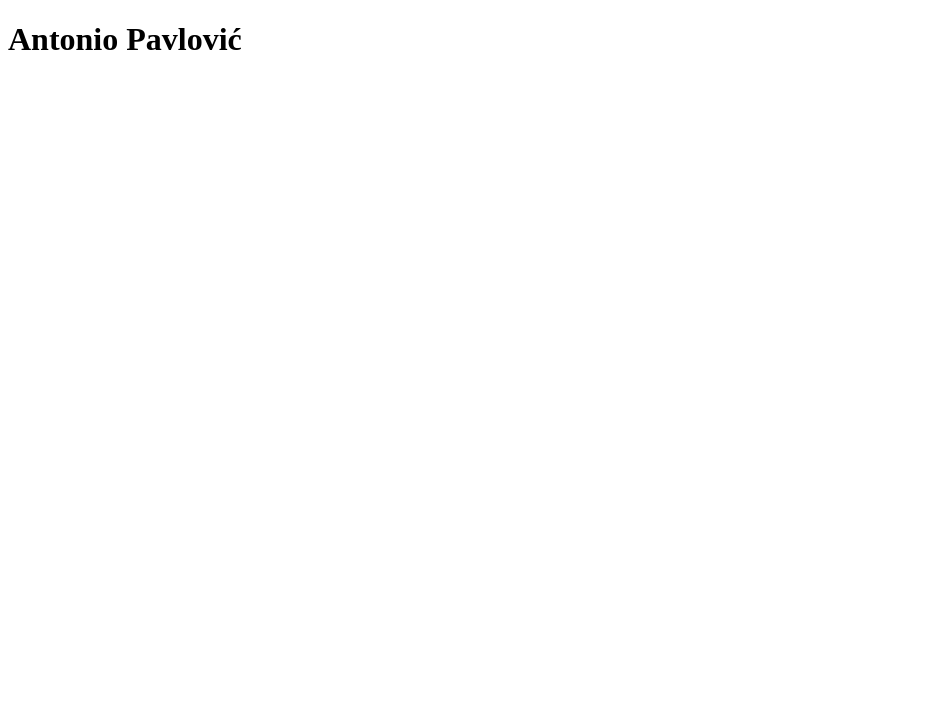
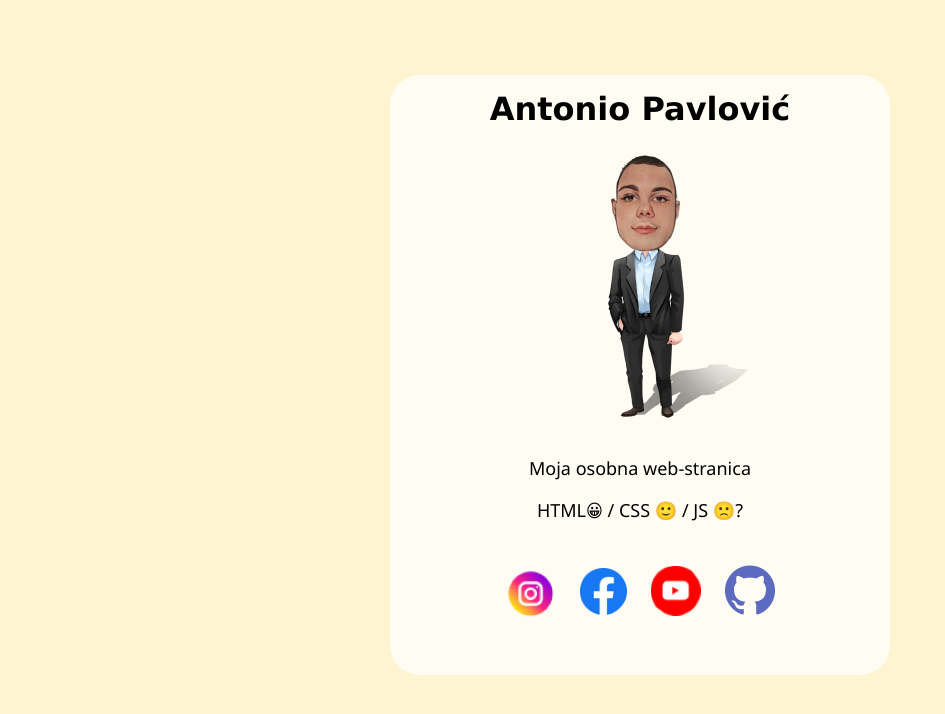
Before and after one commit to pavlovicantonio/pavlovicantonio.github.io, a plain HTML site: page index.html in a window 1280 px wide. Shown: the whole page, without its empty margins (0-945 px from the left). Drawn offline with Linux system fonts and the light colour scheme.

Commit message:
Dorada web stranice

```diff
--- /dev/null
+++ b/index.css
@@ -0,0 +1,50 @@
+body {
+    background-color: #FFF4D2;
+}
+
+.container-1 {
+    width: 500px;
+    height: 600px;
+    margin: auto;
+    margin-top: 75px;
+    background-color: #FEFCF3;
+    border-radius: 30px;
+}
+
+.container-1 h1 {
+    text-align: center;
+    position: relative;
+    top: 15px;
+    font-family: Verdana, Geneva, Tahoma, sans-serif;
+}
+
+.container-1 p {
+    font-family: 'Segoe UI', Tahoma, Geneva, Verdana, sans-serif;
+    font-size: large;
+}
+
+
+.container-2 {
+    position: relative;
+    top: 15px;
+    height: 60px;
+}
+
+.container-2 img {
+    display: inline-block;
+    padding: 10px;
+}
+
+.container-2 img:hover {
+    transform: scale(1.5);
+}
+
+.ig {
+    position: relative;
+    top: 4px;
+}
+
+.yt {
+    position: relative;
+    top: 1px;
+}
--- a/index.html
+++ b/index.html
@@ -5,11 +5,29 @@
     <meta charset="UTF-8">
     <meta http-equiv="X-UA-Compatible" content="IE=edge">
     <meta name="viewport" content="width=device-width, initial-scale=1.0">
+    <link rel="stylesheet" href="index.css">
     <title>Antonio Pavlović</title>
 </head>
 
 <body>
-    <h1>Antonio Pavlović</h1>
+    <div class="container-1">
+        <h1>Antonio Pavlović</h1>
+        <center>
+            <img src="slika.png" alt="" class="slika">
+            <p>Moja osobna web-stranica</p>
+            <p>HTML😀 / CSS 🙂 / JS 🙁?</p>
+            <div class="container-2">
+                <a href="https://www.instagram.com/pavelaap/" target="_blank"><img src="instagram.png" alt=""
+                        class="ig"></a>
+                <a href="https://www.facebook.com/antonio.pavlovic.773" target="_blank"><img src="facebook.png" alt=""
+                        class="fb"></a>
+                <a href="https://www.youtube.com/@antoniopavlovic4697/videos" target="_blank"><img src="youtube.png"
+                        alt="" class="yt"></a>
+                <a href="https://github.com/pavlovicantonio/pavlovicantonio.github.io" target="_blank"><img
+                        src="github.png" alt="" class="gh"></a>
+            </div>
+        </center>
+    </div>
 </body>
 
 </html>
```
Also changed, not shown: facebook.png (added), github.png (added), instagram.png (added), slika.png (added), youtube.png (added).
